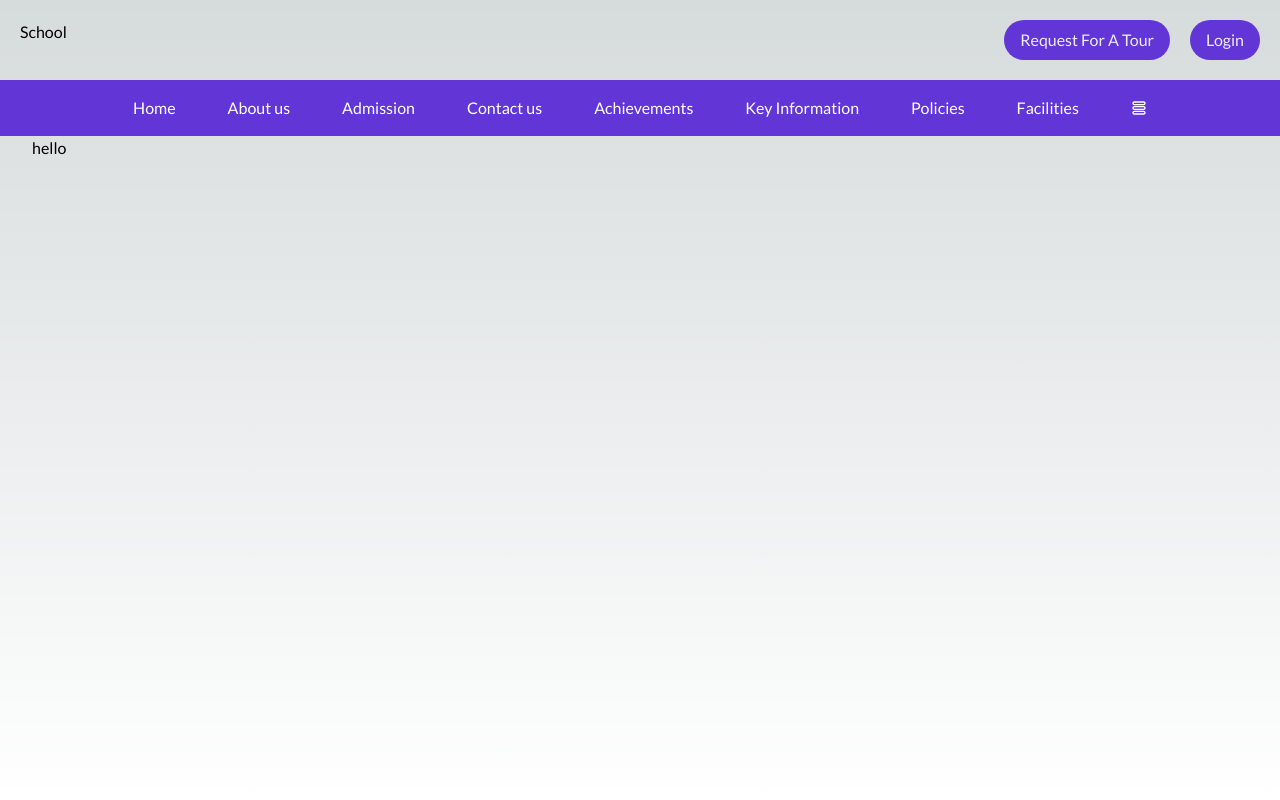
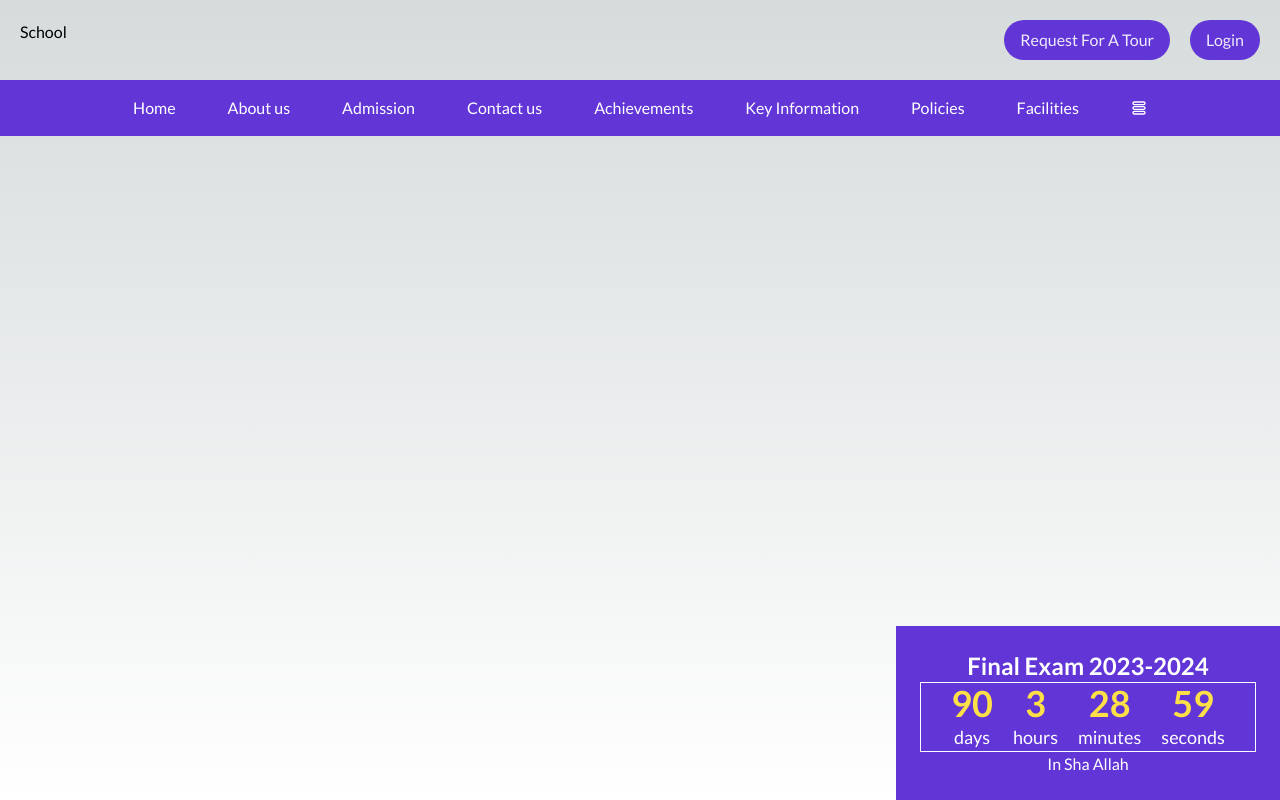
Before and after one commit to ifshad/zariq-interview-assignment, a Next.js app: page / in a window 1280 px wide. Built offline with nearby package versions, Linux system fonts and the light colour scheme.

Commit message:
exam reminder completed

```diff
--- a/app/page.js
+++ b/app/page.js
@@ -1,3 +1,9 @@
+import ExamReminder from "@/components/ExamReminder/page";
+
 export default function Home() {
-  return <div className="container">hello</div>;
+  return (
+    <div className="container">
+      <ExamReminder />
+    </div>
+  );
 }
--- /dev/null
+++ b/components/ExamReminder/page.jsx
@@ -0,0 +1,58 @@
+"use client";
+import React, { useEffect, useState } from "react";
+
+export default function ExamReminder() {
+  const [timeLeft, setTimeLeft] = useState({});
+
+  useEffect(() => {
+    const countTime = () => {
+      const examDate = new Date("2024-10-10").getTime();
+      const presentDate = new Date().getTime();
+      const difference = examDate - presentDate;
+
+      if (difference > 0) {
+        setTimeLeft({
+          days: Math.floor(difference / (1000 * 60 * 60 * 24)),
+          hours: Math.floor((difference / (1000 * 60 * 60)) % 24),
+          minutes: Math.floor((difference / (1000 * 60)) % 60),
+          seconds: Math.floor((difference / 1000) % 60),
+        });
+      } else {
+        setTimeLeft({ days: 0, hours: 0, minutes: 0, seconds: 0 });
+      }
+    };
+
+    const timer = setInterval(countTime, 1000);
+
+    return () => clearInterval(timer);
+  }, []);
+
+  return (
+    <div className="w-96 p-6 bg-secondary-color fixed bottom-0 right-0 text-primary-color text-center">
+      <h1 className="text-2xl font-semibold">Final Exam 2023-2024</h1>
+      <div className="border border-primary-color flex space-x-5 justify-center">
+        <p className="flex flex-col text-yellow-300 text-4xl font-bold">
+          {timeLeft.days}
+          <span className="text-lg text-primary-color font-normal">days</span>
+        </p>
+        <p className="flex flex-col text-yellow-300 text-4xl font-bold">
+          {timeLeft.hours}
+          <span className="text-lg text-primary-color font-normal">hours</span>
+        </p>
+        <p className="flex flex-col text-yellow-300 text-4xl font-bold">
+          {timeLeft.minutes}
+          <span className="text-lg text-primary-color font-normal">
+            minutes
+          </span>
+        </p>
+        <p className="flex flex-col text-yellow-300 text-4xl font-bold">
+          {timeLeft.seconds}
+          <span className="text-lg text-primary-color font-normal">
+            seconds
+          </span>
+        </p>
+      </div>
+      <p>In Sha Allah</p>
+    </div>
+  );
+}
```
